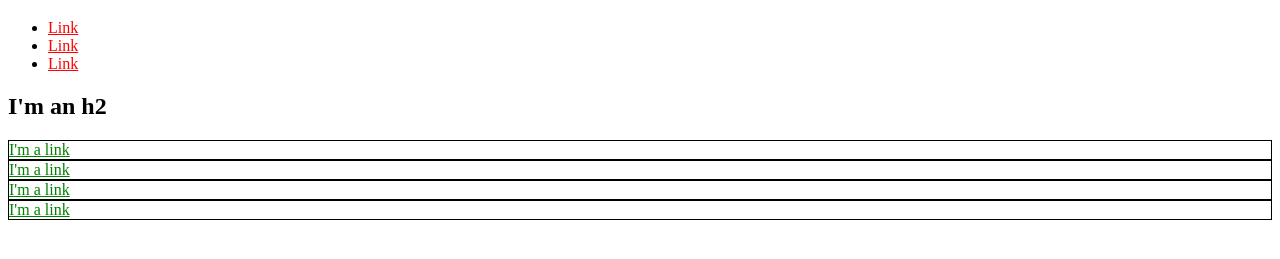
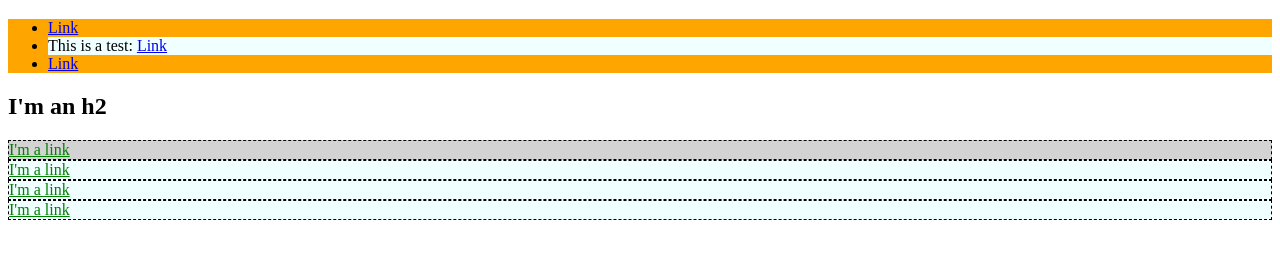
Before and after one commit to themartinicat/wigdt.github.io, a plain HTML site: page index.html in a window 1280 px wide. Shown: the part 61-320 px from the top of the page. Drawn offline with Linux system fonts and the light colour scheme.

Commit message:
Finish chapter 1 updates: class and id

```diff
--- a/index.html
+++ b/index.html
@@ -3,32 +3,51 @@
   <head>
     <title>Test Page: Don't Panic</title>
     <meta charset="utf-8">
+    <style>
+
+      #important {
+        background: orange;
+  	  }
+  	  .hilited {
+  	  	background: azure;
+  	  	}
+      #exec-bio {
+        background: lightgrey;
+        }
+      .bio-box {
+        border: 1px dashed black;
+      }
+      .bio-box a {
+      	color: green;
+      	}
+    </style>
+
   </head>
   <body>
     <h1>I'm an h1</h1>
-    <ul>
+    <ul id="important">
       <li>
-        <a href="http://example.com/" style="color: red;">Link</a>
+        <a href="http://example.com/" ">Link</a>
+      </li>
+      <li class="hilited">This is a test:
+        <a href="http://example.com/" ">Link</a>
       </li>
       <li>
-        <a href="http://example.com/" style="color: red;">Link</a>
-      </li>
-      <li>
-        <a href="http://example.com/" style="color: red;">Link</a>
+        <a href="http://example.com/" ">Link</a>
       </li>
     </ul>
     <h2>I'm an h2</h2>
-    <div style="border: 1px solid black;">
-      <a href="http://example.com/" style="color: green;">I'm a link</a>
+    <div id="exec-bio" class="bio-box hilited">
+      <a href="http://example.com/" ">I'm a link</a>
     </div>
-    <div style="border: 1px solid black;">
-      <a href="http://example.com/" style="color: green;">I'm a link</a>
+    <div  class="bio-box hilited">
+      <a href="http://example.com/" ">I'm a link</a>
     </div>
-    <div style="border: 1px solid black;">
-      <a href="http://example.com/" style="color: green;">I'm a link</a>
+    <div  class="bio-box hilited">
+      <a href="http://example.com/" ">I'm a link</a>
     </div>
-    <div style="border: 1px solid black;">
-      <a href="http://example.com/" style="color: green;">I'm a link</a>
+    <div  class="bio-box hilited">
+      <a href="http://example.com/" ">I'm a link</a>
     </div>
   </body>
 </html>
```
